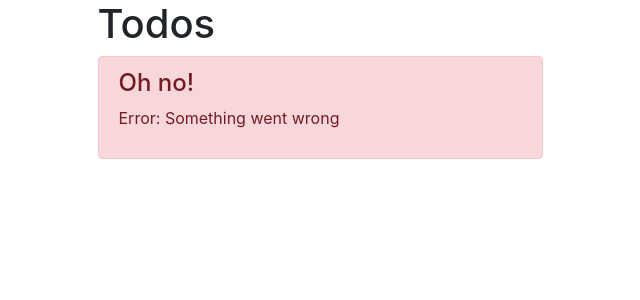
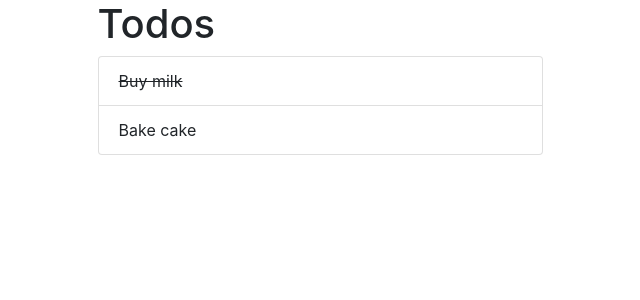
Before and after one commit to mxab/ng-todo, an Angular app: page / in a window 1280 px wide. Shown: the top 300 px of the page, without its empty margins (320-960 px from the left). Built offline with nearby package versions, Linux system fonts and the light colour scheme.

Commit message:
enable successful loading again

```diff
--- a/src/app/todo.service.ts
+++ b/src/app/todo.service.ts
@@ -21,7 +21,6 @@ export class TodoService {
   constructor() {}
 
   public findAll(): Observable<Todo[]> {
-    return throwError(new Error('Something went wrong'));
-    // return of(this.db).pipe(delay(2000));
+    return of(this.db).pipe(delay(2000));
   }
 }
```
